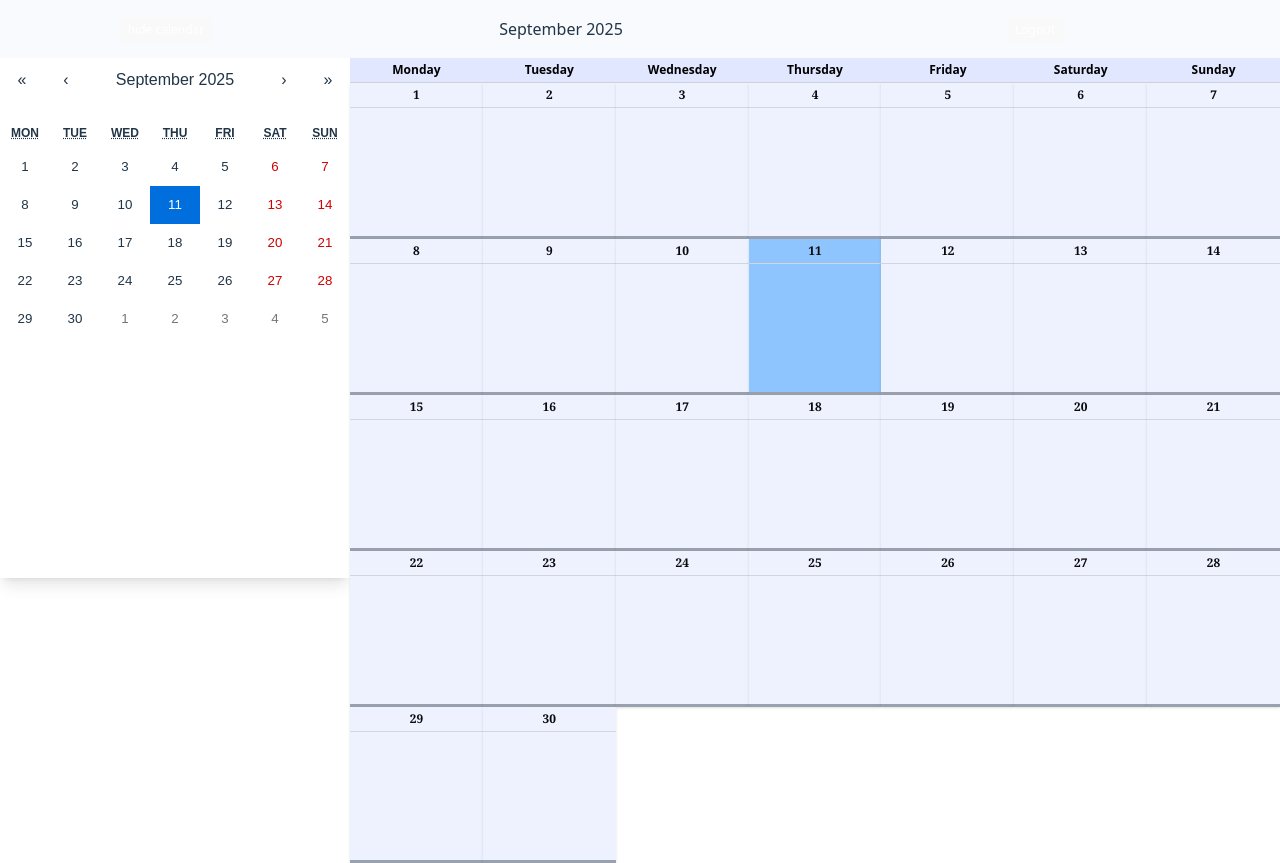
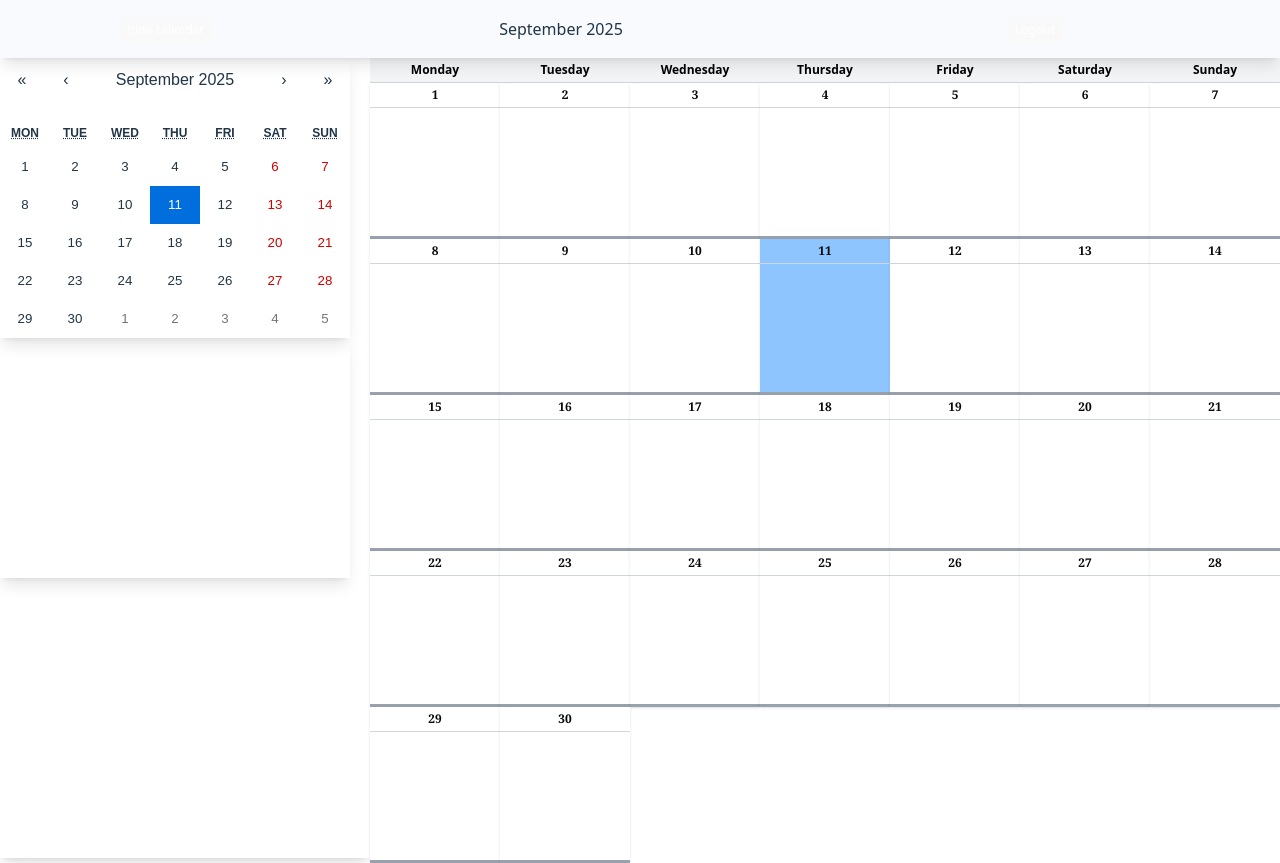
Before and after one commit to deaw667/Income-calendar-proj, a React (Vite) app: page / in a window 1280 px wide. Built offline with nearby package versions, Linux system fonts and the light colour scheme.

Commit message:
Ui redesign

```diff
--- a/src/components/elements/CalendarCard.jsx
+++ b/src/components/elements/CalendarCard.jsx
@@ -29,7 +29,7 @@ const CalendarCard = ({
   return (
     <div
       className={`group flex flex-col font-serif border-b-3 shadow-sm relative
-    ${isSelected ? "bg-blue-300" : isprev ? "bg-gray-400" : "bg-indigo-50"}
+    ${isSelected ? "bg-blue-300" : isprev ? "bg-gray-400" : "bg-white"}
     text-zinc-950 border-gray-400`}
     >
       {/* Date */}
@@ -50,6 +50,7 @@ const CalendarCard = ({
           </div>
         ))}
       </div>
+
 
       {/* Add Task Button - only visible on hover */}
       <button
--- a/src/components/elements/CalendarList.jsx
+++ b/src/components/elements/CalendarList.jsx
@@ -33,7 +33,7 @@ const CalendarList = ({ date, tasks, addTask, activeStartDate,deleteTask }) => {
         {daysName.map((day, i) => (
           <div
             key={i}
-            className="text-xs text-black bg-indigo-100 font-bold px-2 py-1 border-b border-gray-300 text-center"
+            className="text-xs text-black bg-gray-100 font-bold px-2 py-1 border-b border-gray-300 text-center"
           >
             {day}
           </div>
--- a/src/components/elements/CalendarStyle.css
+++ b/src/components/elements/CalendarStyle.css
@@ -5,6 +5,18 @@
   font-family: 'Arial', 'Helvetica', sans-serif;
   line-height: 1.125em;
   overflow: auto;
+      --tw-shadow: 0 10px 15px -3px var(--tw-shadow-color, rgb(0 0 0 / 0.1)), 0 4px 6px -4px var(--tw-shadow-color, rgb(0 0 0 / 0.1));
+    box-shadow: var(--tw-inset-shadow), var(--tw-inset-ring-shadow), var(--tw-ring-offset-shadow), var(--tw-ring-shadow), var(--tw-shadow);
+}
+
+@property --tw-shadow {
+    syntax: "*";
+    inherits: false;
+    initial-value: 0 0 #0000;
+}
+@property --tw-shadow-color {
+    syntax: "*";
+    inherits: false;
 }
 
 .react-calendar--doubleView {
--- a/src/components/elements/HeaderComp.jsx
+++ b/src/components/elements/HeaderComp.jsx
@@ -2,7 +2,7 @@ import React from "react";
 
 const HeaderComp = ({ setCalen, date, showCalen, setDate }) => {
   return (
-    <div className="flex flex-wrap items-center gap-4 p-4 bg-[#f8fafd] w-full shadow-lg">
+    <div className="flex flex-wrap items-center gap-4 p-4 bg-[#f8fafd] w-full shadow-lg relative z-10">
       {/* Left Zone */}
       <div className="flex-1 w-full sm:w-auto sm:max-w-[300px]">
         <HeadZone setCalen={setCalen} showCalen={showCalen} />
--- a/src/components/pages/Mainpage.jsx
+++ b/src/components/pages/Mainpage.jsx
@@ -58,7 +58,7 @@ const Mainpage = () => {
       <div className="flex flex-col h-screen md:flex-row">
         {/* React Calendar */}
         {showCalen && (
-          <div className="flex flex-col items-center max-md:flex-row">
+          <div className="flex flex-col items-center max-md:flex-row pr-5 shadow-lg">
             <CalendarComp
               date={date}
               setDate={setDate}
```
Also changed, not shown: src/components/elements/TaskModal.jsx (deleted).
